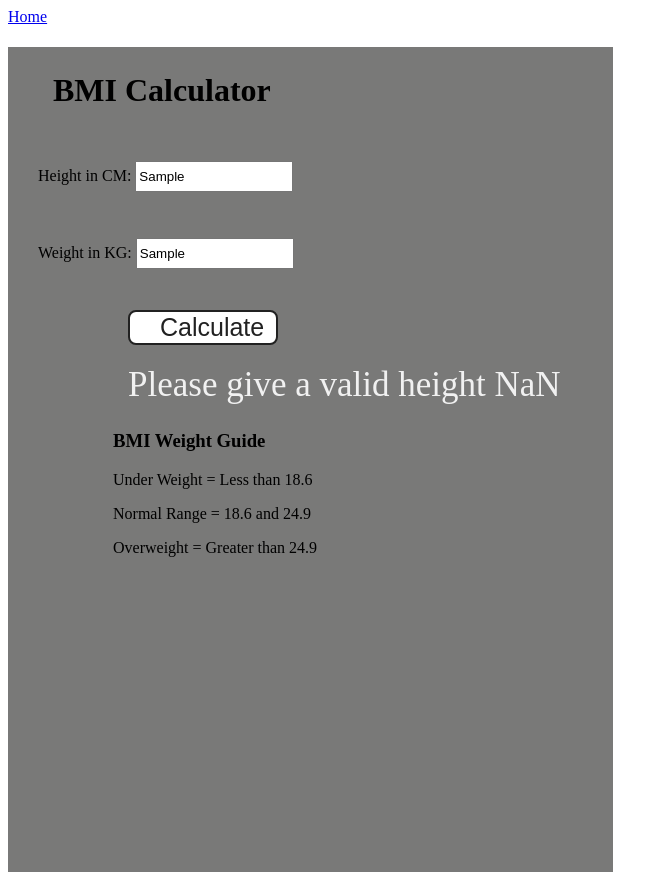
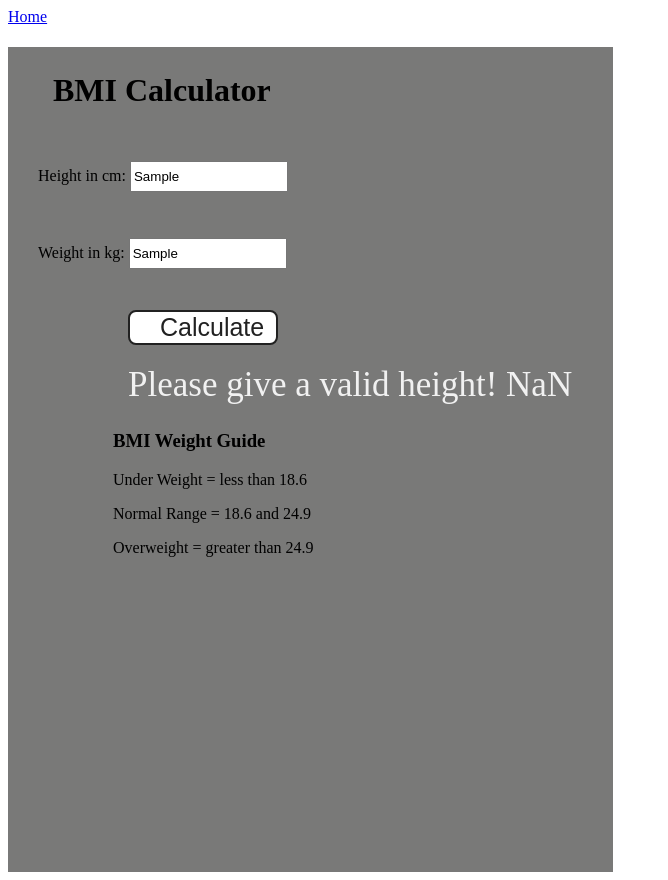
Before and after one commit to ShreyaSingh46/JavaScript, a website: page PROJECT2/index.html in a window 1280 px wide. Both pictures are taken after typing "Sample", "Sample" into the empty fields and a click on the button "Calculate". Shown: the whole page, without its empty margins (0-668 px from the left). Drawn offline with Linux system fonts and the light colour scheme.

Commit message:
BMI Calculator

```diff
--- a/PROJECT2/index.html
+++ b/PROJECT2/index.html
@@ -10,22 +10,20 @@
 <body>
     <nav>
     <a href="/" aria-current="page">Home</a>
-    <!--<a target="_blank" href="https://www.youtube.com/@chaiaurcode"
-        >Youtube channel</a
-    >-->
+
     </nav>
     <div class="container">
     <h1>BMI Calculator</h1>
     <form>
-        <p><label>Height in CM: </label><input type="text" id="height" /></p>
-        <p><label>Weight in KG: </label><input type="text" id="weight" /></p>
+        <p><label>Height in cm: </label><input type="text" id="height" /></p>
+        <p><label>Weight in kg: </label><input type="text" id="weight" /></p>
         <button>Calculate</button>
         <div id="results"></div>
         <div id="weight-guide">
         <h3>BMI Weight Guide</h3>
-        <p>Under Weight = Less than 18.6</p>
+        <p>Under Weight = less than 18.6</p>
         <p>Normal Range = 18.6 and 24.9</p>
-        <p>Overweight = Greater than 24.9</p>
+        <p>Overweight = greater than 24.9</p>
         </div>
     </form>
     </div>
--- a/PROJECT2/script.js
+++ b/PROJECT2/script.js
@@ -6,9 +6,9 @@ form.addEventListener('submit', function(e){
     const results = (document.querySelector('#results'))
 
     if (isNaN(height) || height <= 0) {
-        results.innerHTML = `Please give a valid height ${height}`;
+        results.innerHTML = `Please give a valid height! ${height}`;
     } else if (isNaN(weight) || weight <= 0) {
-        results.innerHTML = `Please give a valid weight ${weight}`;
+        results.innerHTML = `Please give a valid weight! ${weight}`;
     } else {
         const bmi = (weight / ((height * height)/10000)).toFixed(2)
         //show the result
--- a/PROJECT2/style.css
+++ b/PROJECT2/style.css
@@ -1,3 +1,4 @@
+
 .container {
 width: 575px;
 height: 825px;
```
